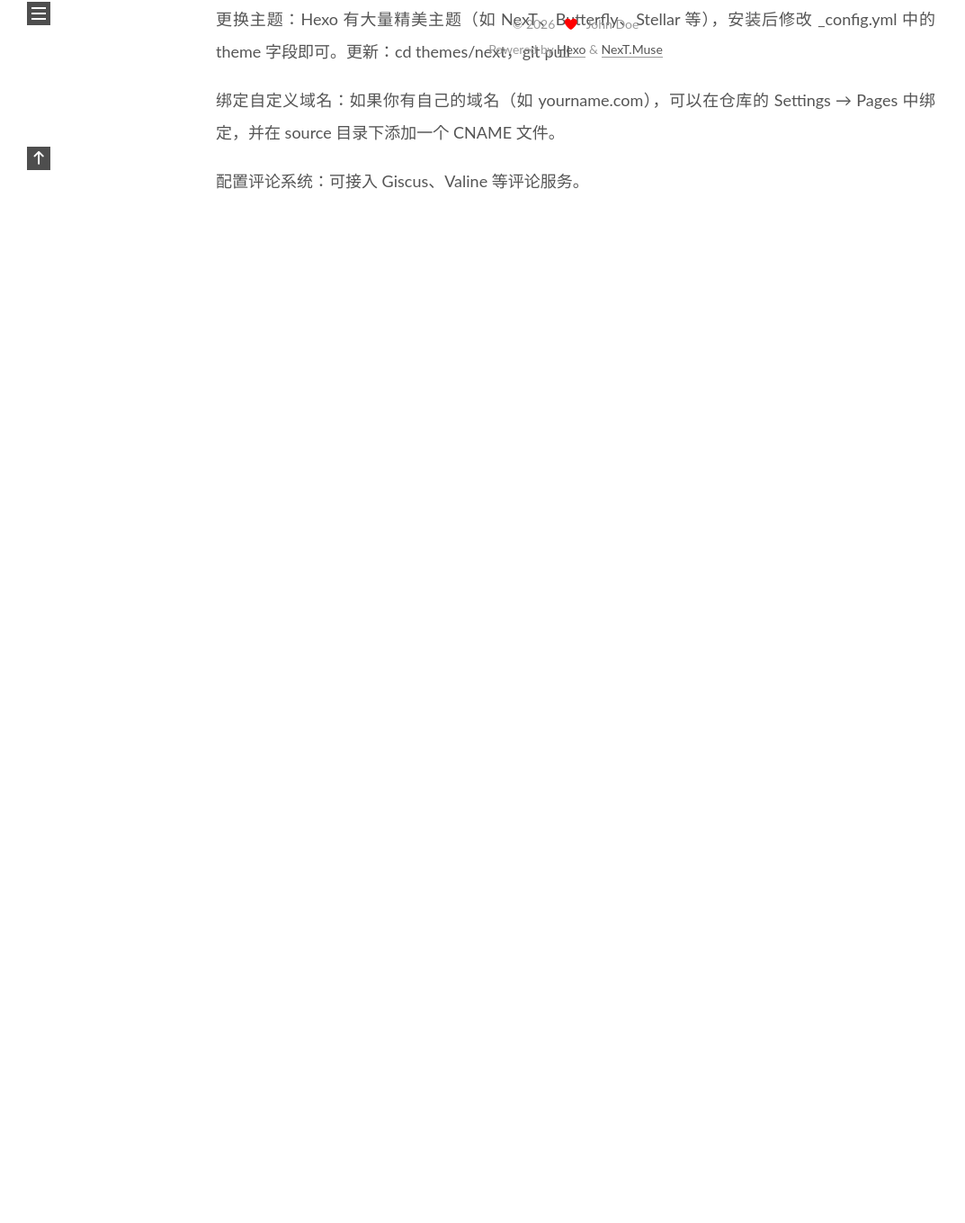
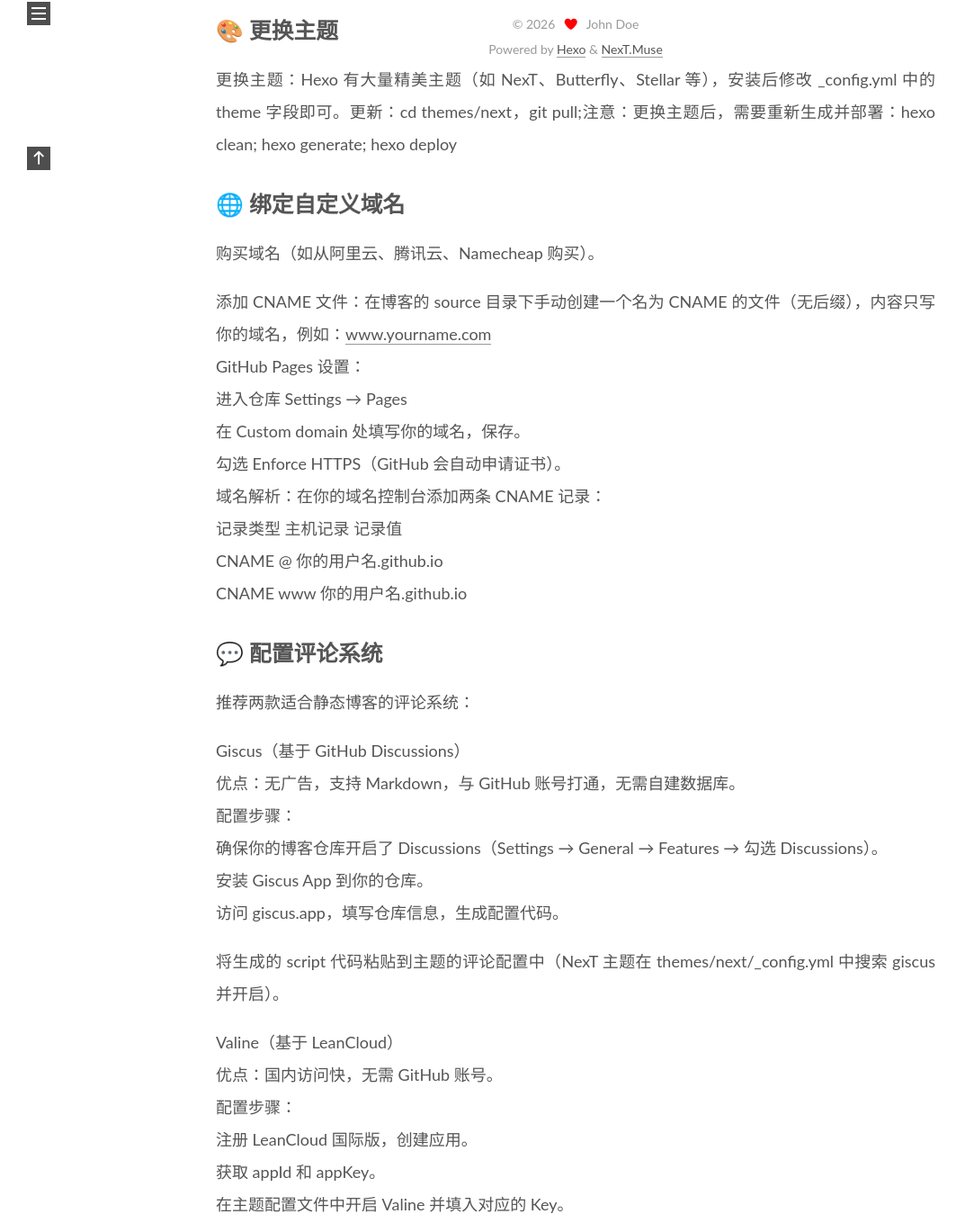
Before and after one commit to LANZHANWEIYING/LANZHANWEIYING.github.io, a plain HTML site: page index.html in a window 1280 px wide. Shown: the part 711-2070 px from the top of the page at 90% size, without its empty margins (0-1073 px from the left). Before the commit the page ends 1008 px from the top, so only its background shows below. Drawn offline with nearby package versions, Linux system fonts and the light colour scheme.

Commit message:
Site updated: 2026-04-20 18:16:32

```diff
--- a/css/main.css
+++ b/css/main.css
@@ -1384,7 +1384,7 @@
   vertical-align: middle;
 }
 .links-of-author a::before {
-  background: #b4e9ff;
+  background: #85957a;
   display: inline-block;
   margin-right: 3px;
   transform: translateY(-2px);
--- a/index.html
+++ b/index.html
@@ -193,7 +193,7 @@
       <span class="post-meta-item-text">Posted on</span>
 
 
-      <time title="Created: 2026-04-20 16:56:55 / Modified: 17:49:07" itemprop="dateCreated datePublished" datetime="2026-04-20T16:56:55+08:00">2026-04-20</time>
+      <time title="Created: 2026-04-20 16:56:55 / Modified: 18:01:56" itemprop="dateCreated datePublished" datetime="2026-04-20T16:56:55+08:00">2026-04-20</time>
     </span>
 
 
@@ -209,9 +209,13 @@
           <h2 id="📝-写文章"><a href="#📝-写文章" class="headerlink" title="📝 写文章"></a>📝 写文章</h2><p>新建文章：hexo new “文章标题”</p>
 <p>或者在 source&#x2F;_posts&#x2F; 目录下创建 .md 文件（或删除示例文章 hello-world.md），<br>然后重新运行 hexo clean; hexo generate; hexo deploy 即可更新博客。</p>
 <p>如果想保留草稿不发布，可以把文章放在 source&#x2F;_drafts&#x2F; 目录，或者在前置声明中添加 published: false。</p>
-<p>更换主题：Hexo 有大量精美主题（如 NexT、Butterfly、Stellar 等），安装后修改 _config.yml 中的 theme 字段即可。更新：cd themes&#x2F;next，git pull</p>
-<p>绑定自定义域名：如果你有自己的域名（如 yourname.com），可以在仓库的 Settings → Pages 中绑定，并在 source 目录下添加一个 CNAME 文件。</p>
-<p>配置评论系统：可接入 Giscus、Valine 等评论服务。</p>
+<h2 id="🎨-更换主题"><a href="#🎨-更换主题" class="headerlink" title="🎨 更换主题"></a>🎨 更换主题</h2><p>更换主题：Hexo 有大量精美主题（如 NexT、Butterfly、Stellar 等），安装后修改 _config.yml 中的 theme 字段即可。更新：cd themes&#x2F;next，git pull;注意：更换主题后，需要重新生成并部署：hexo clean; hexo generate; hexo deploy</p>
+<h2 id="🌐-绑定自定义域名"><a href="#🌐-绑定自定义域名" class="headerlink" title="🌐 绑定自定义域名"></a>🌐 绑定自定义域名</h2><p>购买域名（如从阿里云、腾讯云、Namecheap 购买）。</p>
+<p>添加 CNAME 文件：在博客的 source 目录下手动创建一个名为 CNAME 的文件（无后缀），内容只写你的域名，例如：<a target="_blank" rel="noopener" href="http://www.yourname.com/">www.yourname.com</a><br>GitHub Pages 设置：<br>进入仓库 Settings → Pages<br>在 Custom domain 处填写你的域名，保存。<br>勾选 Enforce HTTPS（GitHub 会自动申请证书）。<br>域名解析：在你的域名控制台添加两条 CNAME 记录：<br>记录类型 主机记录 记录值<br>CNAME @ 你的用户名.github.io<br>CNAME www 你的用户名.github.io</p>
+<h2 id="💬-配置评论系统"><a href="#💬-配置评论系统" class="headerlink" title="💬 配置评论系统"></a>💬 配置评论系统</h2><p>推荐两款适合静态博客的评论系统：</p>
+<p>Giscus（基于 GitHub Discussions）<br>优点：无广告，支持 Markdown，与 GitHub 账号打通，无需自建数据库。<br>配置步骤：<br>确保你的博客仓库开启了 Discussions（Settings → General → Features → 勾选 Discussions）。<br>安装 Giscus App 到你的仓库。<br>访问 giscus.app，填写仓库信息，生成配置代码。</p>
+<p>将生成的 script 代码粘贴到主题的评论配置中（NexT 主题在 themes&#x2F;next&#x2F;_config.yml 中搜索 giscus 并开启）。</p>
+<p>Valine（基于 LeanCloud）<br>优点：国内访问快，无需 GitHub 账号。<br>配置步骤：<br>注册 LeanCloud 国际版，创建应用。<br>获取 appId 和 appKey。<br>在主题配置文件中开启 Valine 并填入对应的 Key。</p>
 
 
     </div>
```
Also changed, not shown: 2026/04/20/tips/index.html (+10 -6 lines).
